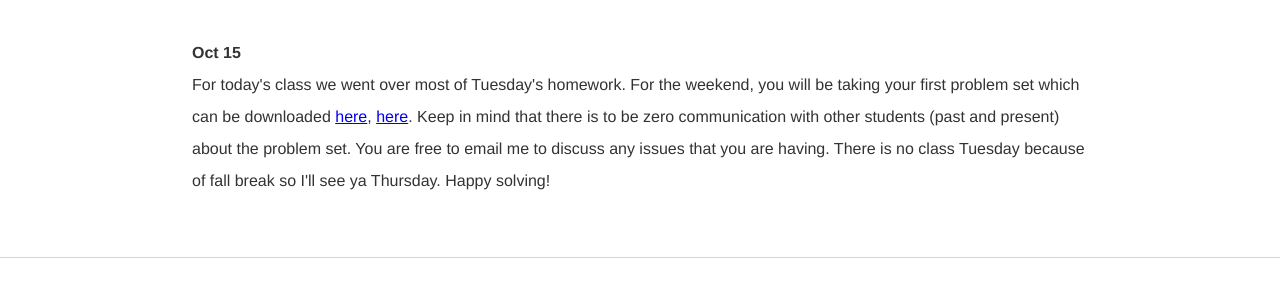
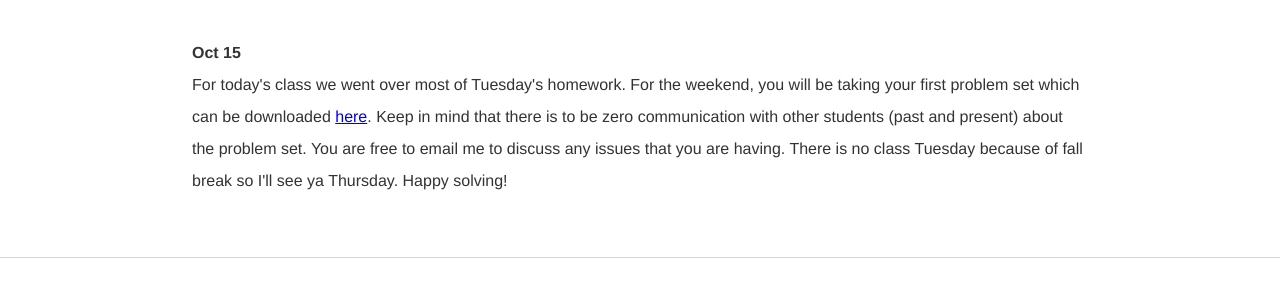
Before and after one commit to kevinjpatton/kevinjpatton.github.io, a Jekyll site: the page built from teaching/phil_1210/index.html, in a window 1280 px wide. Shown: the part 1260-1560 px from the top of the page. Built offline with Jekyll 4.4.1, drawn with Linux system fonts in a browser that asks for light colours; Markdown is read by kramdown in place of the engine named in the settings.

Commit message:
Update index.html

```diff
--- a/teaching/phil_1210/index.html
+++ b/teaching/phil_1210/index.html
@@ -28,4 +28,4 @@
 For today's class we began utilizing partial / indirect truth tables in order to reduce the number of lines that were needed to solve various problems.  The handout for this portion is already linked above.  For homework, please do Part B on page 228 and Part G on page 229.  Happy solving!</p>
 
 <p><b>Oct 15</b><br>
-For today's class we went over most of Tuesday's homework.  For the weekend, you will be taking your first problem set which can be downloaded <a href="/teaching/phil_1210/Inference Rules 1.pdf" target="_blank">here</a>, <a href="/teaching/phil_1210/PS1.pdf" target="_blank">here</a>.  Keep in mind that there is to be zero communication with other students (past and present) about the problem set.  You are free to email me to discuss any issues that you are having.  There is no class Tuesday because of fall break so I'll see ya Thursday.  Happy solving!</p>
+For today's class we went over most of Tuesday's homework.  For the weekend, you will be taking your first problem set which can be downloaded <a href="/teaching/phil_1210/PS1.pdf" target="_blank">here</a>.  Keep in mind that there is to be zero communication with other students (past and present) about the problem set.  You are free to email me to discuss any issues that you are having.  There is no class Tuesday because of fall break so I'll see ya Thursday.  Happy solving!</p>
```
